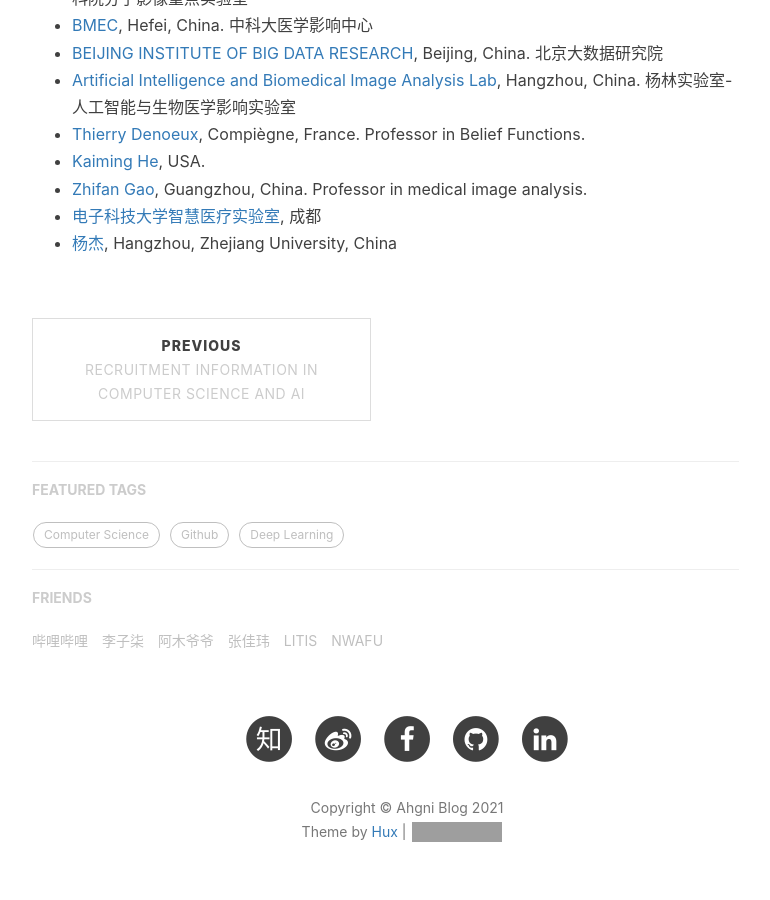
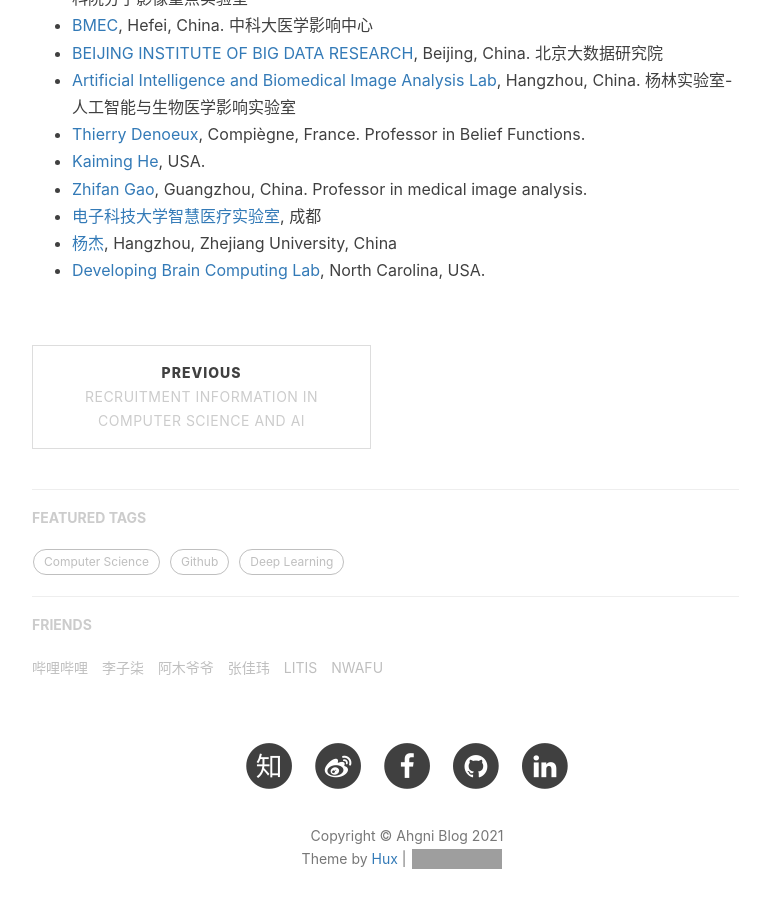
Before and after one commit to jizhang02/jizhang02.github.io, a Jekyll site: the page built from _posts/2020-04-04-lab.markdown, in a window 1280 px wide and 900 px high, scrolled down 1577 px. Shown: the whole window, without its empty margins (233-1003 px from the left). Built offline with Jekyll 4.4.1, drawn with Linux system fonts in a browser that asks for light colours; nearby versions of some CDN libraries; comment, search, counter and statistics services are not loaded; grey boxes are pictures that could not be loaded.

Commit message:
add a lab

```diff
--- a/_posts/2020-04-04-lab.markdown
+++ b/_posts/2020-04-04-lab.markdown
@@ -40,3 +40,4 @@ This post is mainly the information of labs that including medical imaging, and
 * [Zhifan Gao](https://zhifan-gao.github.io/index.html), Guangzhou, China. Professor in medical image analysis.
 * [电子科技大学智慧医疗实验室](https://faculty.uestc.edu.cn/HiLab/zh_CN/index.htm), 成都
 * [杨杰](https://person.zju.edu.cn/jieyang#0), Hangzhou, Zhejiang University, China
+* [Developing Brain Computing Lab](http://liwang.web.unc.edu/), North Carolina, USA.
```
